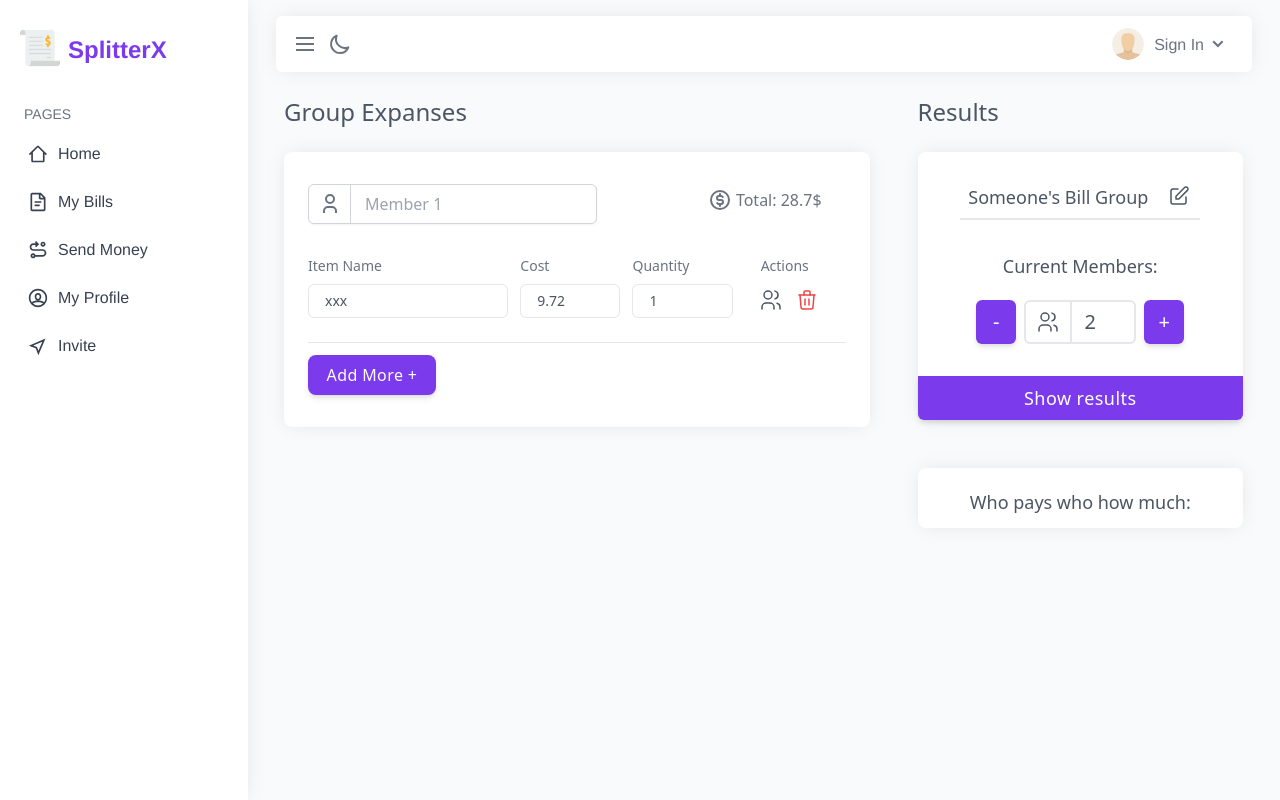
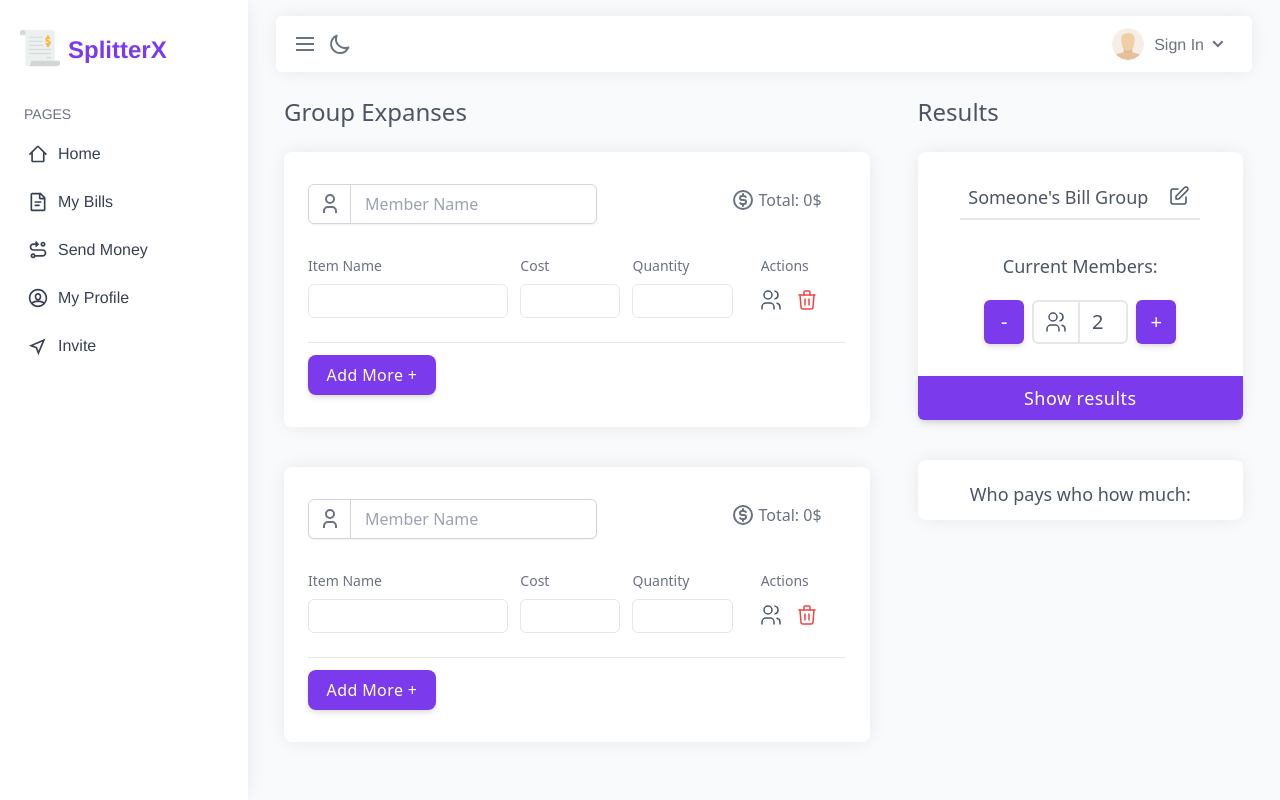
Before and after one commit to yunhaozhu/SpiltterX-UI, a Vue app: page /bill in a window 1280 px wide. Built offline with nearby package versions, Linux system fonts and the light colour scheme.

Commit message:
Bill Functions

```diff
--- a/package.json
+++ b/package.json
@@ -10,6 +10,7 @@
   "dependencies": {
     "@tailwindcss/postcss7-compat": "^2.2.17",
     "autoprefixer": "^9",
+    "axios": "^0.24.0",
     "core-js": "^3.6.5",
     "postcss": "^7",
     "tailwindcss": "npm:@tailwindcss/postcss7-compat@^2.2.17",
--- /dev/null
+++ b/src/axios/index.js
@@ -0,0 +1,9 @@
+import Vue from 'vue';
+import axios from "axios";
+
+Vue.prototype.$axios = axios;
+
+axios.defaults.timeout = 10000;
+axios.defaults.baseURL = 'http://localhost:8081';
+
+export default axios
--- a/src/main.js
+++ b/src/main.js
@@ -3,6 +3,7 @@ import App from './App.vue'
 import router from './router'
 import store from './store'
 import './assets/tailwind.css'
+import axios from "./axios";
 
 Vue.config.productionTip = false
 
@@ -16,5 +17,6 @@ router.beforeEach((to,from,next) =>{
 new Vue({
   router,
   store,
+  axios,
   render: h => h(App)
 }).$mount('#app')
--- a/src/pages/Bill.vue
+++ b/src/pages/Bill.vue
@@ -1,11 +1,13 @@
 <template>
   <div class="flex mx-7 my-3 space-x-12">
     <!-- items -->
+
     <div class="w-3/5 ml-2">
       <div class="mt-2 mb-6 text-2xl text-gray-600">
         <h2>Group Expanses</h2>
       </div>
-      <div class="flex-col bg-white rounded-lg shadow-card justify-center">
+      <div v-for="member in members" :key="member.memberId">
+        <div class="flex-col bg-white rounded-lg shadow-card justify-center mb-10">
           <div class="flex justify-between mx-6 pt-8">
             <div class="flex relative h-10">
               <div class="absolute flex items-center z-10 pl-2.5 pr-2 h-full text-gray-500 border-r border-gray-300">
@@ -15,10 +17,10 @@
                   <path d="M6 21v-2a4 4 0 0 1 4 -4h4a4 4 0 0 1 4 4v2" />
                 </svg>
               </div>
-            <input type="text" id="people"
+              <input type="text" id="people" v-model="member.memberName"
                      class="relative rounded-md appearance-none border border-gray-300 w-full py-2 pl-14 text-gray-700 placeholder-gray-400 shadow-sm text-base
                        focus:outline-none focus:ring-2 focus:ring-purple-600 focus:border-transparent"
-                   placeholder="Member 1"/>
+                     placeholder="Member Name"/>
             </div>
             <div class="flex text-md text-gray-500 justify-center mt-1 mr-6">
               <svg xmlns="http://www.w3.org/2000/svg" class="mr-1 w-6 h-6 stroke-current stroke-2" viewBox="0 0 24 24" stroke-width="1.5" fill="none" stroke-linecap="round" stroke-linejoin="round">
@@ -27,7 +29,7 @@
                 <path d="M14.8 9a2 2 0 0 0 -1.8 -1h-2a2 2 0 0 0 0 4h2a2 2 0 0 1 0 4h-2a2 2 0 0 1 -1.8 -1" />
                 <path d="M12 6v2m0 8v2" />
               </svg>
-            <h3>Total: 28.7$</h3>
+              <p>Total: {{totals[member.memberId]}}$</p>
             </div>
           </div>
           <!-- Repeating Form -->
@@ -46,24 +48,27 @@
                 <p class="pl-1 block mb-2 text-sm text-gray-500">Actions</p>
               </div>
             </div>
-          <div v-for="item in members[0].items" :key="item.id" class="">
+            <div v-for="item in member.items" :key="item.id" class="">
               <div class="flex space-x-3 text-sm text-gray-600 mb-3">
                 <div class="w-2/5">
-                  <input id="item-name" v-model="item.name" class="block w-full px-4 py-1.5 bg-white border rounded-md
+                  <input id="item-name" v-model="item.itemName" class="block w-full px-4 py-1.5 bg-white border rounded-md
                focus:outline-none focus:ring-2 focus:ring-purple-600 focus:border-transparent" type="text">
                 </div>
                 <div class="w-1/5">
-                  <input id="cost" v-model="item.cost" class="block w-full px-4 py-1.5 bg-white border rounded-md
-               focus:outline-none focus:ring-2 focus:ring-purple-600 focus:border-transparent" type="text">
+                  <input id="cost" v-model="item.cost" @blur="updateTotal(member.memberId)"
+                         class="block w-full px-4 py-1.5 bg-white border rounded-md focus:outline-none
+                         focus:ring-2 focus:ring-purple-600 focus:border-transparent" type="text">
                 </div>
                 <div class="w-1/5">
-                  <input id="quantity" v-model="item.quantity" class="block w-full px-4 py-1.5 bg-white border rounded-md
-               focus:outline-none focus:ring-2 focus:ring-purple-600 focus:border-transparent" type="text">
+                  <input id="quantity" v-model="item.quantity" @blur="updateTotal(member.memberId)"
+                         class="block w-full px-4 py-1.5 bg-white border rounded-md focus:outline-none
+                         focus:ring-2 focus:ring-purple-600 focus:border-transparent" type="text">
                 </div>
                 <div class="w-1/5 pl-3">
                   <div class="flex">
                     <div class="pl-0.5 pt-1">
-                      <svg xmlns="http://www.w3.org/2000/svg" class="w-6 h-6 stroke-current text-gray-600" viewBox="0 0 24 24" stroke-width="1.5" fill="none" stroke-linecap="round" stroke-linejoin="round">                    <path stroke="none" d="M0 0h24v24H0z" fill="none"/>
+                      <svg xmlns="http://www.w3.org/2000/svg" class="w-6 h-6 stroke-current text-gray-600" viewBox="0 0 24 24" stroke-width="1.5" fill="none" stroke-linecap="round" stroke-linejoin="round">
+                        <path stroke="none" d="M0 0h24v24H0z" fill="none"/>
                         <circle cx="9" cy="7" r="4" />
                         <path d="M3 21v-2a4 4 0 0 1 4 -4h4a4 4 0 0 1 4 4v2" />
                         <path d="M16 3.13a4 4 0 0 1 0 7.75" />
@@ -84,21 +89,20 @@
                 </div>
               </div>
             </div>
-
             <div class="flex mt-6">
               <span class="w-full border-b"></span>
             </div>
-
             <div class="mt-3 w-32">
-            <button @click="addItem"
+              <button @click="addItem(member.memberId)"
                       class="py-2 text-white tracking-wide bg-purple-600 hover:bg-purple-700 w-full transition ease-in duration-200 text-center text-base shadow-md rounded-lg">
                 Add More +
               </button>
             </div>
-
           </div>
         </div>
       </div>
+    </div>
+
     <!-- result column-->
     <div class="w-1/3">
       <div class="sticky top-6">
@@ -123,11 +127,11 @@
           </div>
           <div class="flex justify-center text-gray-600 pt-2 pb-8">
             <div class="flex space-x-2">
-              <button @click="addItem"
+              <button @click="removeMember"
                       class="py-2 w-10 h-11 text-white text-xl bg-purple-600 hover:bg-purple-700 transition ease-in duration-200 text-center text-base shadow-md rounded-md">-
               </button>
-              <div class="flex w-28 border-2 h-11 rounded-md focus-within:ring-2 focus-within:ring-purple-600 focus-within:border-transparent">
-                <div class="w-32 border-r-2">
+              <div class="flex w-24 border-2 h-11 rounded-md focus-within:ring-2 focus-within:ring-purple-600 focus-within:border-transparent">
+                <div class="w-12 border-r-2">
                   <svg xmlns="http://www.w3.org/2000/svg" class="w-6 h-6 ml-2.5 mt-2 stroke-current" viewBox="0 0 24 24" stroke-width="1.5" fill="none" stroke-linecap="round" stroke-linejoin="round">
                     <path stroke="none" d="M0 0h24v24H0z" fill="none"/>
                     <circle cx="9" cy="7" r="4" />
@@ -136,22 +140,22 @@
                     <path d="M21 21v-2a4 4 0 0 0 -3 -3.85" />
                   </svg>
                 </div>
-                <input id="members" class="block w-full mx-3 text-xl outline-none" type="text" v-model="memberCount">
+                <span v-text="memberCount" class="w-12 pl-3 pt-1.5 text-xl"></span>
               </div>
-              <button @click="addItem"
+              <button @click="addMember(1)"
                       class="py-2 w-10 h-11 text-white text-xl bg-purple-600 hover:bg-purple-700 transition ease-in duration-200 text-center text-base shadow-md rounded-md">+
               </button>
             </div>
           </div>
           <div class="flex justify-center mt-18">
-            <button @click="addItem"
+            <button @click="submitBill"
                     class="py-2 w-full h-11 text-white text-lg font-light tracking-wide bg-purple-600 hover:bg-purple-700
                   transition ease-in duration-200 text-center text-base shadow-md rounded-b-md">
               Show results
             </button>
           </div>
         </div>
-        <div class="flex-col bg-white rounded-lg shadow-card justify-center mt-12">
+        <div class="flex-col bg-white rounded-lg shadow-card justify-center mt-10">
           <div class="flex justify-center pt-5 pb-3 text-lg text-gray-600" v-show="true">
             <h2>Who pays who how much:</h2>
           </div>
@@ -169,24 +173,80 @@ export default {
     return {
       billName: "Someone's Bill Group",
       memberCount: 2,
+      totals: [0, 0],
       members: [{
-        id: 1,
-        total: 0,
+        memberId: 0,
+        memberName: "",
         nextItem: 1,
         items: [{
-          id: 1,
-          name: "xxx",
-          cost: 9.72,
-          quantity: 1,
-        }]
-      }]
+          itemId: 0,
+          itemName: "",
+          cost: null,
+          quantity: null,
+          share: [0,1]}]
+      },
+        {
+          memberId: 1,
+          memberName: "",
+          nextItem: 0,
+          items: [{
+            itemId: 1,
+            itemName: "",
+            cost: null,
+            quantity: null,
+            share: [1]}]
+        }],
     }
   },
   methods: {
-    addItem() {
-      this.members[0].items.push({
-        id: this.members[0].nextItem += this.members[0].nextItem
+    addItem(memberId) {
+      this.members[memberId].items.push({
+        id: this.members[0].nextItem
       })
+      this.members[0].nextItem = this.members[0].nextItem + 1
+    },
+    updateTotal(memberId) {
+      let sum = 0;
+      for (let item of this.members[memberId].items) {
+        if (item.cost != null && item.quantity != null) {
+          sum = sum + item.cost * item.quantity;
+        }
+      }
+      sum = sum.toFixed(2)
+      this.$set(this.totals, memberId, sum)
+    },
+    submitBill() {
+      let submitData = {
+        billName: this.billName,
+        memberCount: this.memberCount,
+        members: this.members,
+      }
+      this.$axios.post('/split', submitData)
+    },
+    addMember(count) {
+      for (let i = 0; i < count; i++) {
+        this.members.push({
+          memberId: this.memberCount,
+          memberName: "",
+          nextItem: 0,
+          items: [{
+            itemId: 0,
+            itemName: "",
+            cost: null,
+            quantity: null,
+            share: [1]}]
+        })
+        this.totals[this.memberCount] = 0;
+        this.updateTotal(this.memberCount);
+        this.memberCount = this.memberCount + 1;
+      }
+    },
+    removeMember() {
+      if(this.memberCount > 1) {
+        this.totals.pop()
+        this.memberCount = this.memberCount - 1;
+        this.members.pop();
+      }
     }
   }
 }
--- a/src/router/index.js
+++ b/src/router/index.js
@@ -11,7 +11,6 @@ Vue.use(VueRouter)
 const routes = [
   {
     path: '/',
-    name: 'Dashboard',
     component: Dashboard,
     meta: {
       title: 'SplitterX',
```
Also changed, not shown: 1 other file (tests, documents, lock files or other folders). Lines whose indentation alone changed are shown as unchanged.
